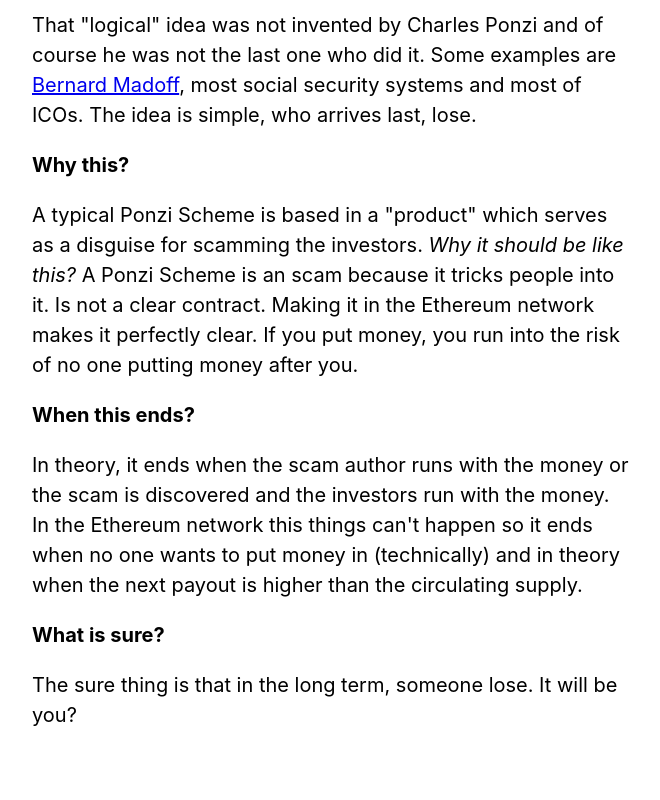
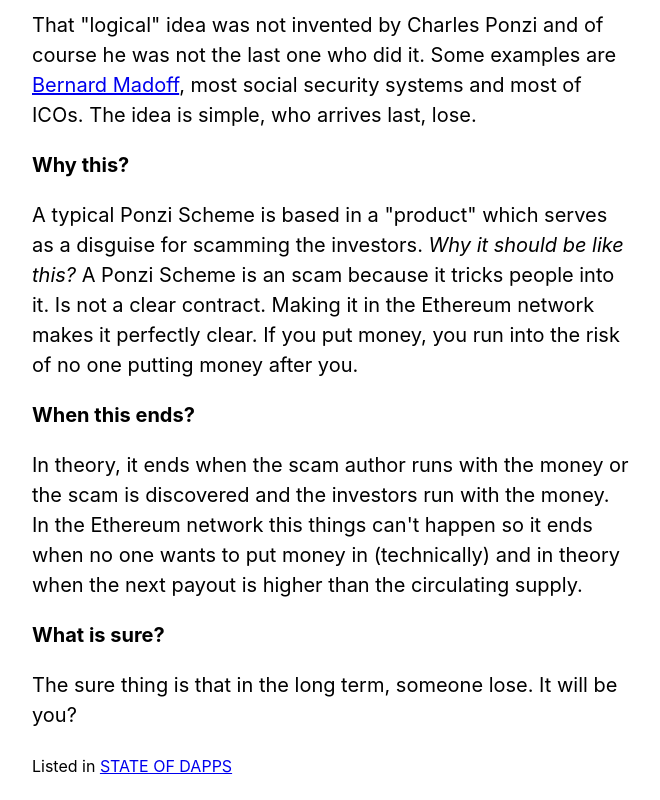
Before and after one commit to MiguelBel/DApps, a plain HTML site: page PonziSchemeAsWeb/index.html in a window 1280 px wide. Shown: the part 782-1582 px from the top of the page, without its empty margins (308-968 px from the left). Before the commit the page ends 1532 px from the top, so only its background shows below. Drawn offline with nearby package versions, Linux system fonts and the light colour scheme; no server answers.

Commit message:
[PonziSchemeAsWeb] Add state of dapps link

```diff
--- a/PonziSchemeAsWeb/index.html
+++ b/PonziSchemeAsWeb/index.html
@@ -63,6 +63,8 @@
 
     <h3 class="f4">What is sure?</h3>
     <p>The sure thing is that in the long term, someone lose. It will be you?</p>
+
+    <p><small>Listed in <a href="https://dapps.ethercasts.com/">STATE OF DAPPS</a></small></p>
   </div>
 
   <script src="js/web3.min.js" type="text/javascript"></script>
```
